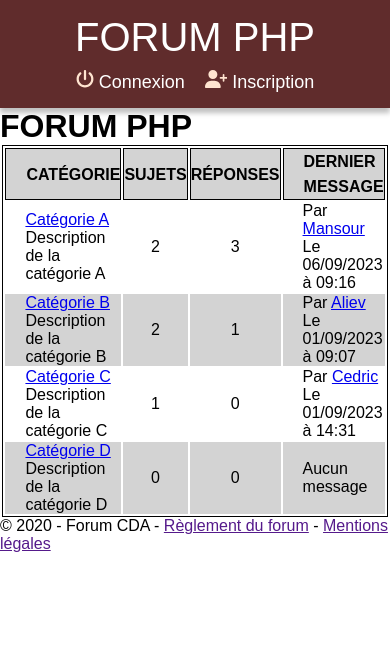
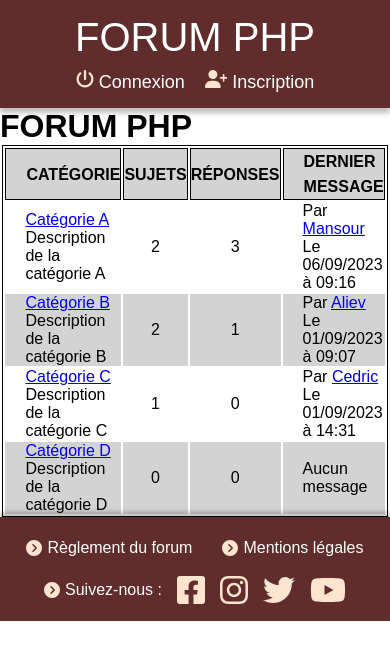
Before and after one commit to Xaphan67/POO-Forum, a PHP site: page / in a window 390 px wide. Shown: the top 660 px of the page. Run offline with PHP 8.4, Linux system fonts and the light colour scheme; data comes from the database, SQL or seed files in the repository; some libraries are stand-ins or nearby versions.

Commit message:
Ajout : Front Footer mobile first + tablette / Ordinateur

```diff
--- a/public/css/style.css
+++ b/public/css/style.css
@@ -7,21 +7,37 @@
     font-family: sans-serif;
 }
 
-/* -- Header -- */
+
+
+:root{
+    --icoColor : #FFE4D0;
+    --headbgColor : #602C2C;
+}
+
+/* -- Layout -- */
 
 header {
-    background-color: #602C2C;
+    background-color: var(--headbgColor);
     box-shadow: 0px 5px 5px rgba(0, 0, 0, .25);
     padding: 15px;
 }
 
-header a {
+footer {
+    background-color: var(--headbgColor);
+    box-shadow: 0px -5px 5px rgba(0, 0, 0, .25);
+    padding: 15px;
+    color: white;
+}
+
+header a,
+footer a {
     color: white;
     text-decoration: none;
 }
 
-header svg {
-    fill: #FFE4D0;
+header svg,
+footer svg {
+    fill: var(--icoColor);
 }
 
 nav {
@@ -31,6 +47,17 @@ nav {
     align-items: center;
     margin-inline: auto;
     row-gap: 10px;
+    max-width: 1240px;
+    height: 100%;
+}
+
+footer ul {
+    display: flex;
+    justify-content: center;
+    flex-wrap: wrap;
+    align-items: center;
+    margin-inline: auto;
+    gap: 10px 30px;
     max-width: 1240px;
     height: 100%;
 }
@@ -47,14 +74,28 @@ nav {
     gap: 10px 20px;
 }
 
+li,
+li a {
+    display: flex;
+    align-items: center;
+    gap: 5px;
+    height: 32px;
+}
+
 .gestionUsers {
     order: 3;
+}
+
+.socials {
+    display: flex;
+    gap: 15px;
+    padding-left: 10px;
 }
 
 /* Tablettes et ordinateurs */
 @media only screen and (min-width: 768px) {
 
-    /* -- Header -- */
+    /* -- Layout -- */
 
     header {
         height: 50px;
@@ -62,6 +103,10 @@ nav {
 
     nav {
         flex-direction: row;
+    }
+
+    footer ul {
+        gap: 10px 100px;
     }
 
     #nav-right {
--- a/view/layout.php
+++ b/view/layout.php
@@ -73,8 +73,47 @@
             </main>
         </div>
         <footer>
-            <p>&copy; 2020 - Forum CDA - <a href="">Règlement du forum</a> - <a href="">Mentions légales</a></p>
-            <!--<button id="ajaxbtn">Surprise en Ajax !</button> -> cliqué <span id="nbajax">0</span> fois-->
+            <ul>
+                <li><a href="">
+                    <svg xmlns="http://www.w3.org/2000/svg" height="1em" viewBox="0 0 512 512">
+                        <path d="M0 256a256 256 0 1 0 512 0A256 256 0 1 0 0 256zM241 377c-9.4 9.4-24.6 9.4-33.9 0s-9.4-24.6 0-33.9l87-87-87-87c-9.4-9.4-9.4-24.6 0-33.9s24.6-9.4 33.9 0L345 239c9.4 9.4 9.4 24.6 0 33.9L241 377z"/>
+                    </svg>
+                    Règlement du forum</a>
+                </li>
+                <li><a href="">
+                    <svg xmlns="http://www.w3.org/2000/svg" height="1em" viewBox="0 0 512 512">
+                        <path d="M0 256a256 256 0 1 0 512 0A256 256 0 1 0 0 256zM241 377c-9.4 9.4-24.6 9.4-33.9 0s-9.4-24.6 0-33.9l87-87-87-87c-9.4-9.4-9.4-24.6 0-33.9s24.6-9.4 33.9 0L345 239c9.4 9.4 9.4 24.6 0 33.9L241 377z"/>
+                    </svg>
+                    Mentions légales</a></li>
+                <li>
+                    <svg xmlns="http://www.w3.org/2000/svg" height="1em" viewBox="0 0 512 512">
+                        <path d="M0 256a256 256 0 1 0 512 0A256 256 0 1 0 0 256zM241 377c-9.4 9.4-24.6 9.4-33.9 0s-9.4-24.6 0-33.9l87-87-87-87c-9.4-9.4-9.4-24.6 0-33.9s24.6-9.4 33.9 0L345 239c9.4 9.4 9.4 24.6 0 33.9L241 377z"/>
+                    </svg>
+                    Suivez-nous :
+                    <div class="socials">
+                        <a href="">
+                            <svg xmlns="http://www.w3.org/2000/svg" height="2em" viewBox="0 0 448 512">
+                                <path d="M400 32H48A48 48 0 0 0 0 80v352a48 48 0 0 0 48 48h137.25V327.69h-63V256h63v-54.64c0-62.15 37-96.48 93.67-96.48 27.14 0 55.52 4.84 55.52 4.84v61h-31.27c-30.81 0-40.42 19.12-40.42 38.73V256h68.78l-11 71.69h-57.78V480H400a48 48 0 0 0 48-48V80a48 48 0 0 0-48-48z"/>
+                            </svg>
+                        </a>
+                        <a href="">
+                            <svg xmlns="http://www.w3.org/2000/svg" height="2em" viewBox="0 0 448 512">
+                                <path d="M224.1 141c-63.6 0-114.9 51.3-114.9 114.9s51.3 114.9 114.9 114.9S339 319.5 339 255.9 287.7 141 224.1 141zm0 189.6c-41.1 0-74.7-33.5-74.7-74.7s33.5-74.7 74.7-74.7 74.7 33.5 74.7 74.7-33.6 74.7-74.7 74.7zm146.4-194.3c0 14.9-12 26.8-26.8 26.8-14.9 0-26.8-12-26.8-26.8s12-26.8 26.8-26.8 26.8 12 26.8 26.8zm76.1 27.2c-1.7-35.9-9.9-67.7-36.2-93.9-26.2-26.2-58-34.4-93.9-36.2-37-2.1-147.9-2.1-184.9 0-35.8 1.7-67.6 9.9-93.9 36.1s-34.4 58-36.2 93.9c-2.1 37-2.1 147.9 0 184.9 1.7 35.9 9.9 67.7 36.2 93.9s58 34.4 93.9 36.2c37 2.1 147.9 2.1 184.9 0 35.9-1.7 67.7-9.9 93.9-36.2 26.2-26.2 34.4-58 36.2-93.9 2.1-37 2.1-147.8 0-184.8zM398.8 388c-7.8 19.6-22.9 34.7-42.6 42.6-29.5 11.7-99.5 9-132.1 9s-102.7 2.6-132.1-9c-19.6-7.8-34.7-22.9-42.6-42.6-11.7-29.5-9-99.5-9-132.1s-2.6-102.7 9-132.1c7.8-19.6 22.9-34.7 42.6-42.6 29.5-11.7 99.5-9 132.1-9s102.7-2.6 132.1 9c19.6 7.8 34.7 22.9 42.6 42.6 11.7 29.5 9 99.5 9 132.1s2.7 102.7-9 132.1z"/>
+                            </svg>
+                        </a>
+                        <a href="">
+                            <svg xmlns="http://www.w3.org/2000/svg" height="2em" viewBox="0 0 512 512">
+                                <path d="M459.37 151.716c.325 4.548.325 9.097.325 13.645 0 138.72-105.583 298.558-298.558 298.558-59.452 0-114.68-17.219-161.137-47.106 8.447.974 16.568 1.299 25.34 1.299 49.055 0 94.213-16.568 130.274-44.832-46.132-.975-84.792-31.188-98.112-72.772 6.498.974 12.995 1.624 19.818 1.624 9.421 0 18.843-1.3 27.614-3.573-48.081-9.747-84.143-51.98-84.143-102.985v-1.299c13.969 7.797 30.214 12.67 47.431 13.319-28.264-18.843-46.781-51.005-46.781-87.391 0-19.492 5.197-37.36 14.294-52.954 51.655 63.675 129.3 105.258 216.365 109.807-1.624-7.797-2.599-15.918-2.599-24.04 0-57.828 46.782-104.934 104.934-104.934 30.213 0 57.502 12.67 76.67 33.137 23.715-4.548 46.456-13.32 66.599-25.34-7.798 24.366-24.366 44.833-46.132 57.827 21.117-2.273 41.584-8.122 60.426-16.243-14.292 20.791-32.161 39.308-52.628 54.253z"/>
+                            </svg>
+                        </a>
+                        <a href="">
+                            <svg xmlns="http://www.w3.org/2000/svg" height="2em" viewBox="0 0 576 512">
+                                <path d="M549.655 124.083c-6.281-23.65-24.787-42.276-48.284-48.597C458.781 64 288 64 288 64S117.22 64 74.629 75.486c-23.497 6.322-42.003 24.947-48.284 48.597-11.412 42.867-11.412 132.305-11.412 132.305s0 89.438 11.412 132.305c6.281 23.65 24.787 41.5 48.284 47.821C117.22 448 288 448 288 448s170.78 0 213.371-11.486c23.497-6.321 42.003-24.171 48.284-47.821 11.412-42.867 11.412-132.305 11.412-132.305s0-89.438-11.412-132.305zm-317.51 213.508V175.185l142.739 81.205-142.739 81.201z"/>
+                            </svg>
+                        </a>
+                    </div>
+                </li>
+            </ul>
         </footer>
     </div>
     <script src="https://code.jquery.com/jquery-3.4.1.min.js" integrity="sha256-CSXorXvZcTkaix6Yvo6HppcZGetbYMGWSFlBw8HfCJo=" crossorigin="anonymous">
@@ -106,21 +145,6 @@
                 content_css: '//www.tiny.cloud/css/codepen.min.css'
             });
         })
-
-
-
-        /*
-        $("#ajaxbtn").on("click", function(){
-            $.get(
-                "index.php?action=ajax",
-                {
-                    nb : $("#nbajax").text()
-                },
-                function(result){
-                    $("#nbajax").html(result)
-                }
-            )
-        })*/
     </script>
 </body>
 
```
